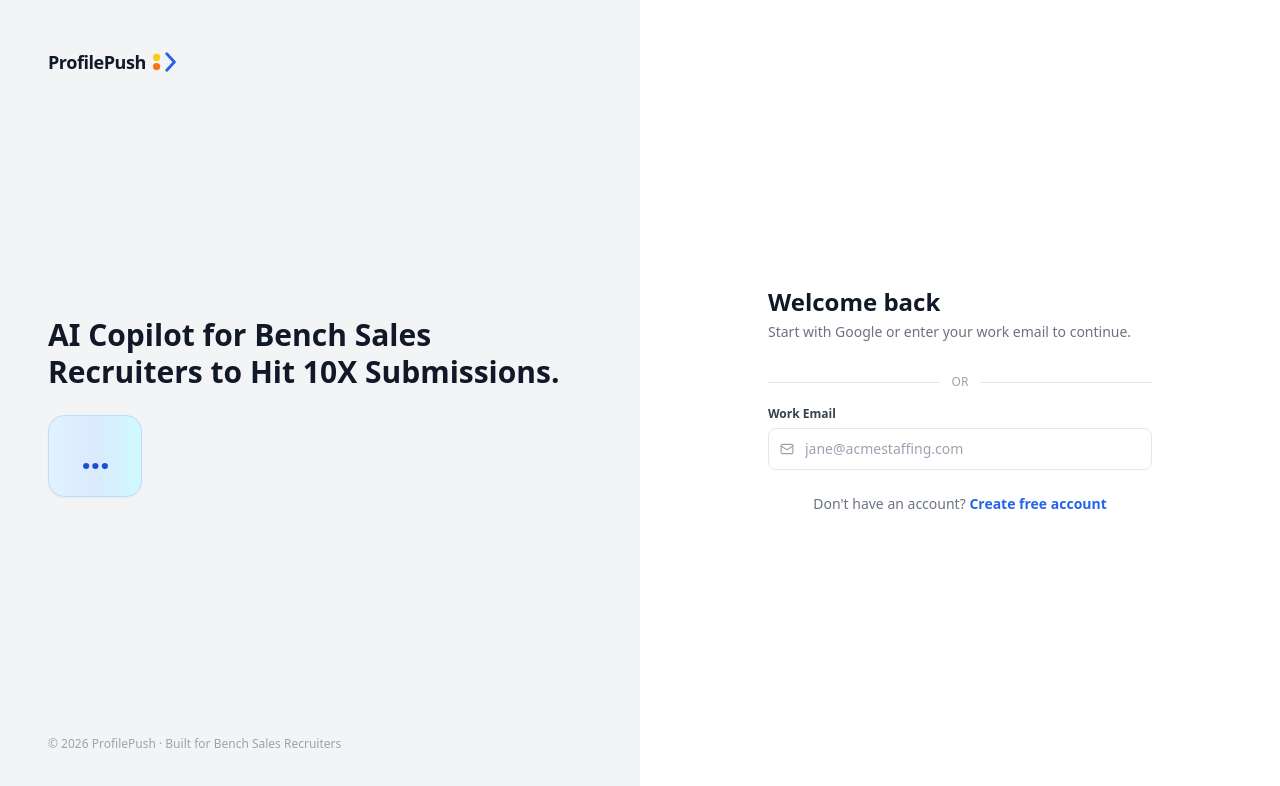
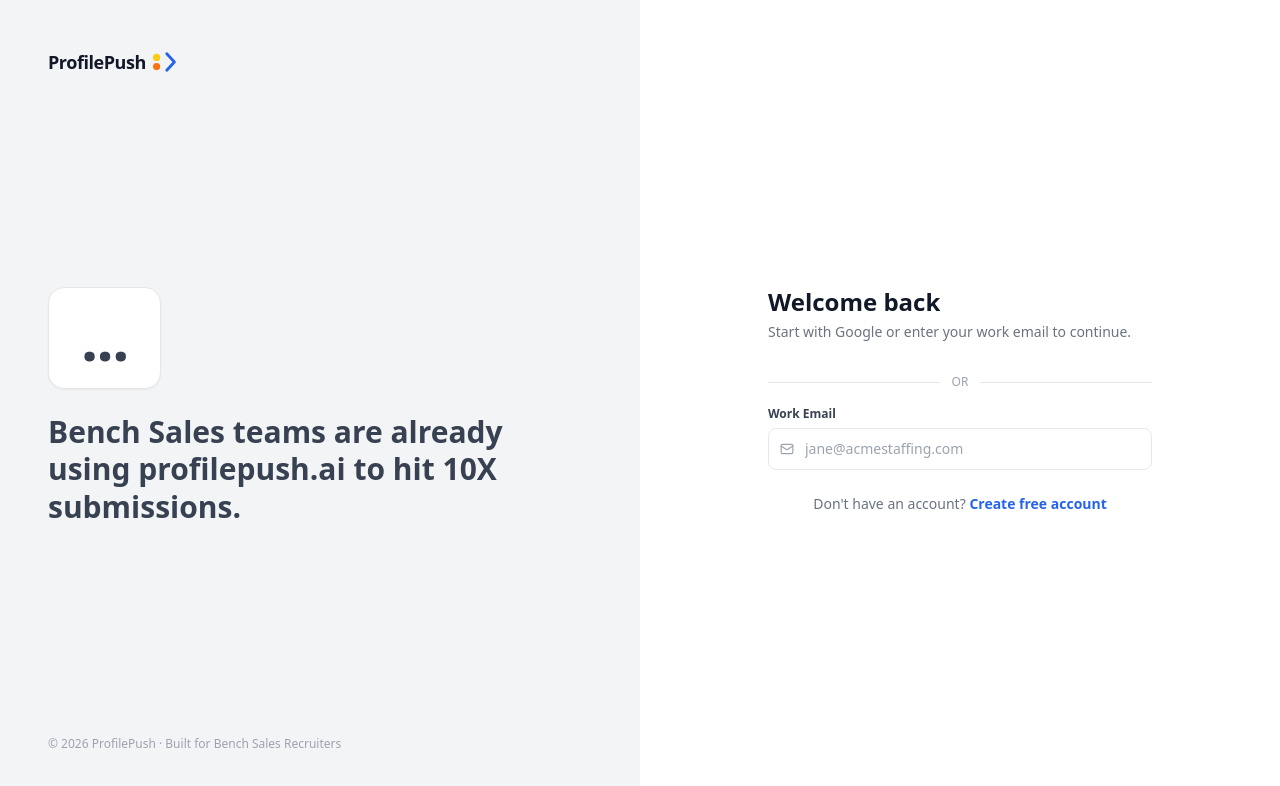
Before and after one commit to profilepush-ai/profilepush, a React (Vite) app: page /signin in a window 1280 px wide. Shown: the top 786 px of the page. Built offline with nearby package versions, Linux system fonts and the light colour scheme; no server answers.

Commit message:
Update auth left panel to large recruiter count and message

```diff
--- a/src/components/AuthSidePanel.tsx
+++ b/src/components/AuthSidePanel.tsx
@@ -45,17 +45,15 @@ export default function AuthSidePanel() {
       </Link>
 
       <div className="flex-1 flex items-center">
-        <div>
-          <h2 className="text-3xl font-extrabold text-gray-900 leading-tight">
-            AI Copilot for Bench Sales
-            <br />
-            Recruiters to Hit 10X Submissions.
-          </h2>
-          <div className="mt-6 inline-flex items-center justify-center rounded-2xl bg-gradient-to-r from-sky-100 via-blue-100 to-cyan-100 border border-blue-200 px-8 py-5 shadow-sm">
-            <span className="text-4xl font-extrabold tracking-tight text-blue-700">
+        <div className="max-w-xl">
+          <div className="inline-flex items-center justify-center rounded-2xl bg-white border border-gray-200 px-8 py-5 shadow-sm">
+            <span className="text-6xl font-extrabold tracking-tight text-gray-700">
               {formatRecruiterCount(recruiterCount)}
             </span>
           </div>
+          <p className="mt-6 text-3xl font-bold leading-tight text-gray-700">
+            Bench Sales teams are already using profilepush.ai to hit 10X submissions.
+          </p>
         </div>
       </div>
 
```
